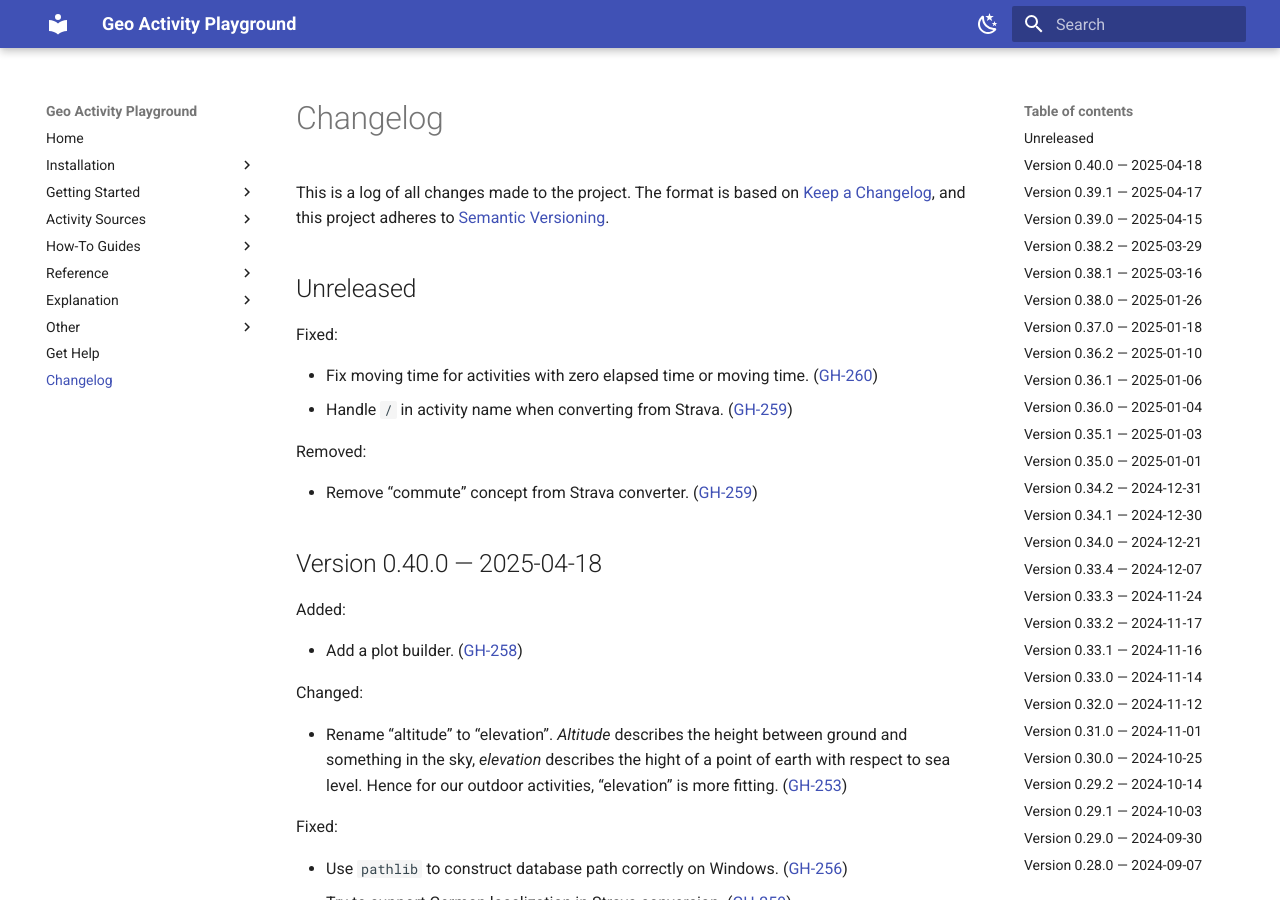
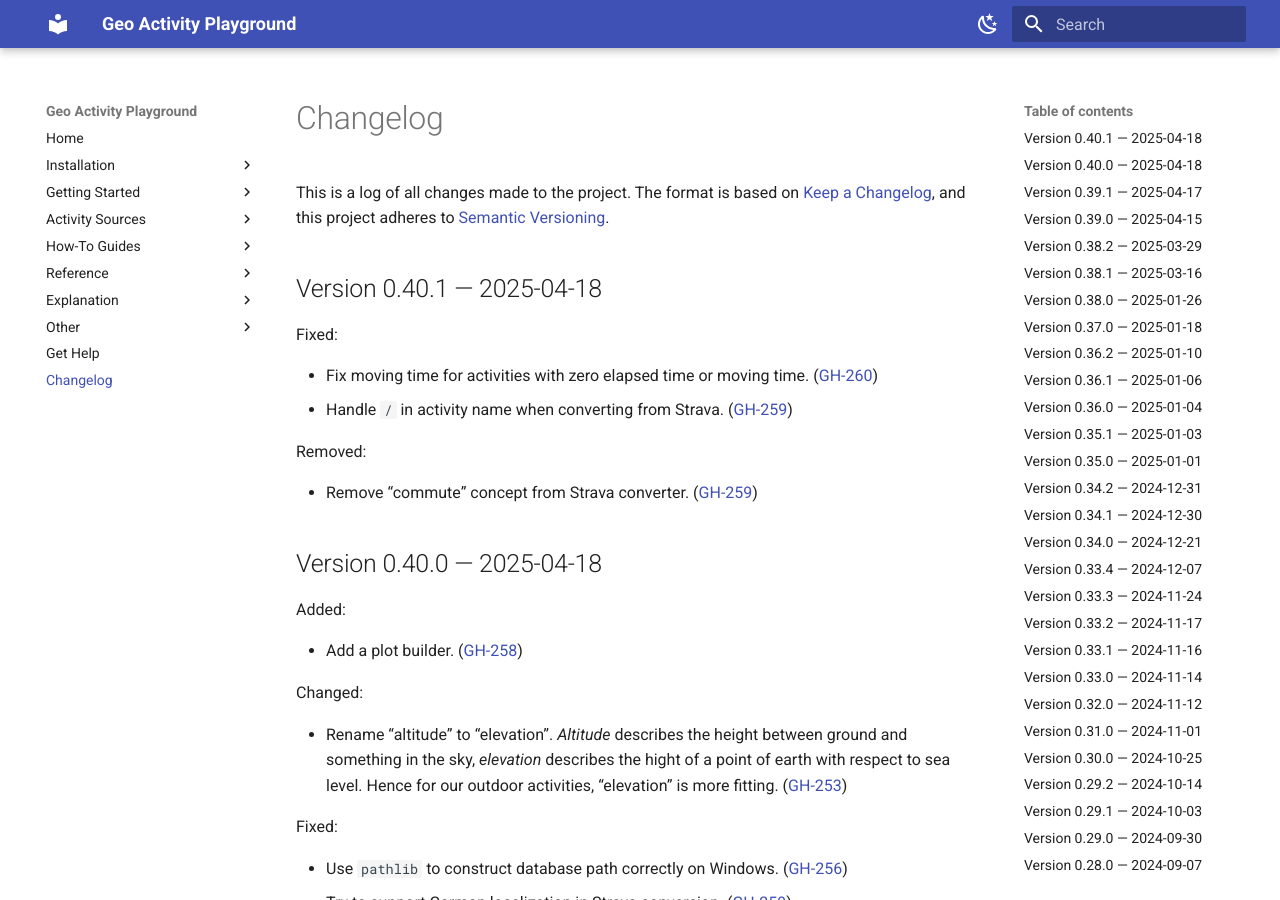
Before and after one commit to martin-ueding/geo-activity-playground, an MkDocs documentation site: the page built from docs/changelog.md, in a window 1280 px wide and 900 px high. Built offline with MkDocs 1.6.1 and Material for MkDocs 9.7.7, drawn with Linux system fonts in a browser that asks for light colours.

Commit message:
Bump version to 0.40.1

```diff
--- a/docs/changelog.md
+++ b/docs/changelog.md
@@ -15,7 +15,7 @@ Types of changes
 ([GH-000](https://github.com/martin-ueding/geo-activity-playground/issues/000))
 -->
 
-## Unreleased
+## Version 0.40.1 — 2025-04-18
 
 Fixed:
 
--- a/pyproject.toml
+++ b/pyproject.toml
@@ -1,6 +1,6 @@
 [tool.poetry]
 name = "geo-activity-playground"
-version = "0.40.0"
+version = "0.40.1"
 description = "Analysis of geo data activities like rides, runs or hikes."
 authors = ["Martin Ueding <mu@martin-ueding.de>"]
 license = "MIT"
```
